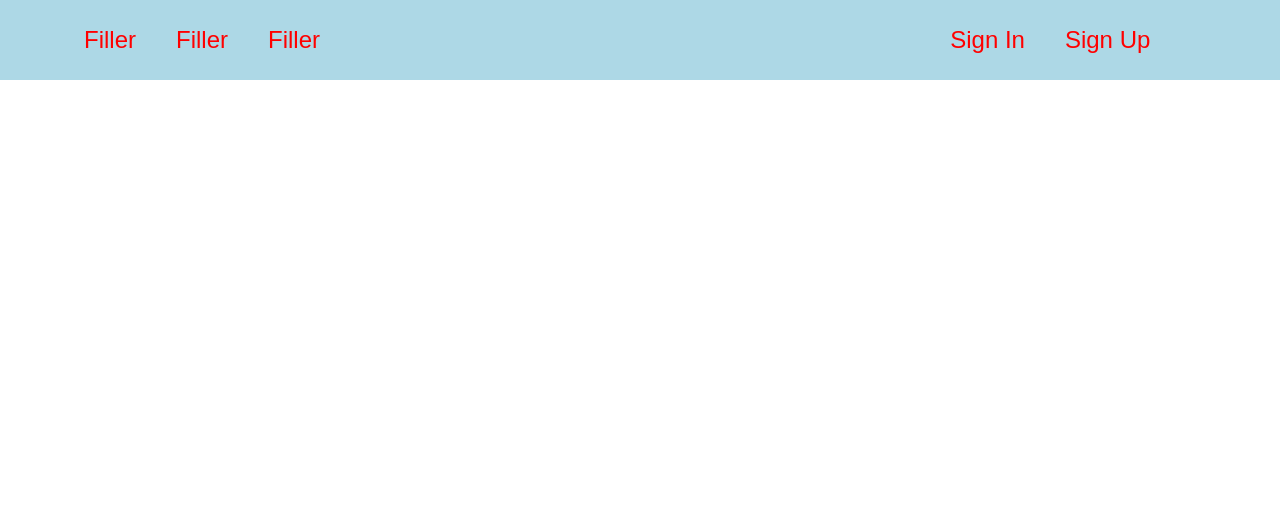
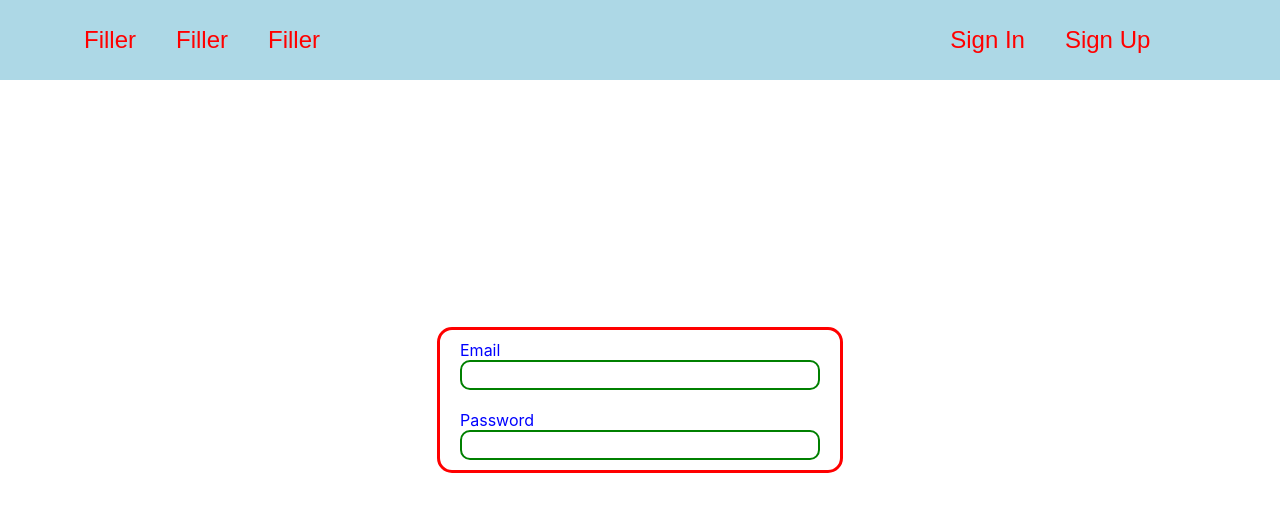
Before and after one commit to victorbosneag/perfplus-client, a React (Create React App) app: page /login in a window 1280 px wide. Shown: the top 512 px of the page. Built offline with nearby package versions, Linux system fonts and the light colour scheme.

Commit message:
login page

```diff
--- a/src/App.jsx
+++ b/src/App.jsx
@@ -2,12 +2,13 @@
 import Navbar from "./components/navbar";
 import "./App.css";
 import AccountForm from "./components/accountBox";
+import Login from "./pages/Login";
 function App() {
   return (
     <Router>
       <Navbar />
       <Routes>
-
+        <Route path="login" element={<Login />} />
       </Routes>
     </Router>
   );
--- /dev/null
+++ b/src/pages/Login.jsx
@@ -0,0 +1,22 @@
+import React from 'react'
+import AccountForm from '../components/accountBox'
+
+function Login() {
+  const formData = [
+    {
+      label:"Email",
+      name:"email",
+      type:"text"
+    },
+    {
+      label: "Password",
+      name: "password",
+      type:"password"
+    }
+  ]
+  return (
+    <AccountForm formData={formData} />
+  )
+}
+
+export default Login
```
